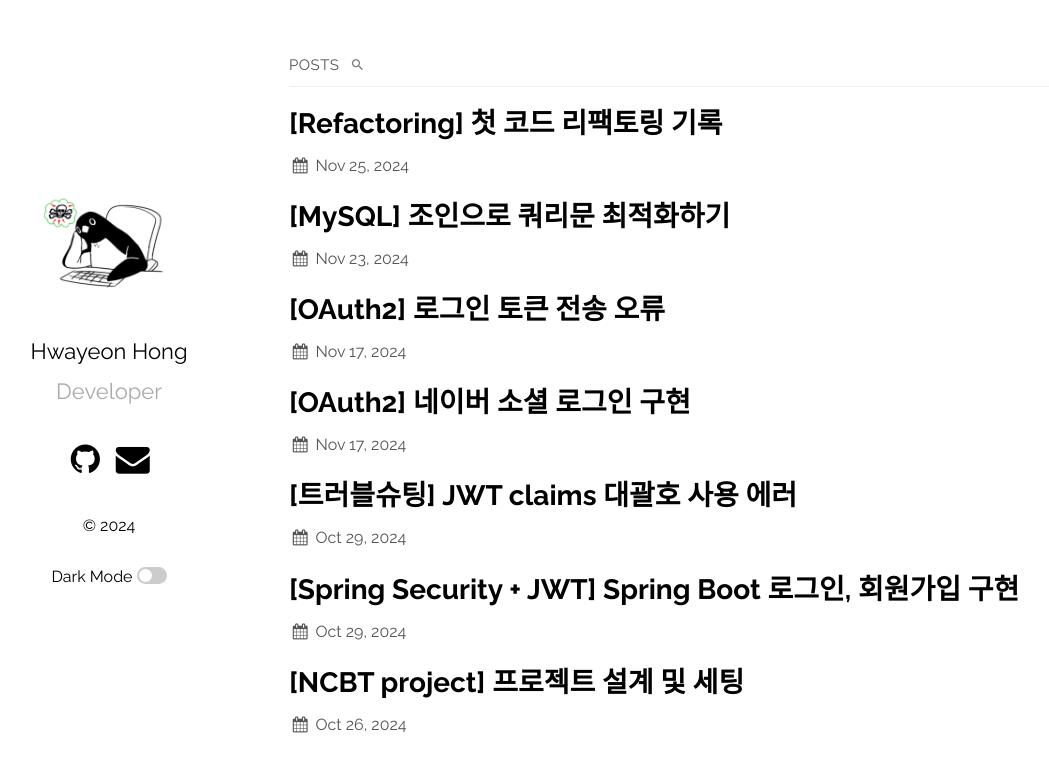
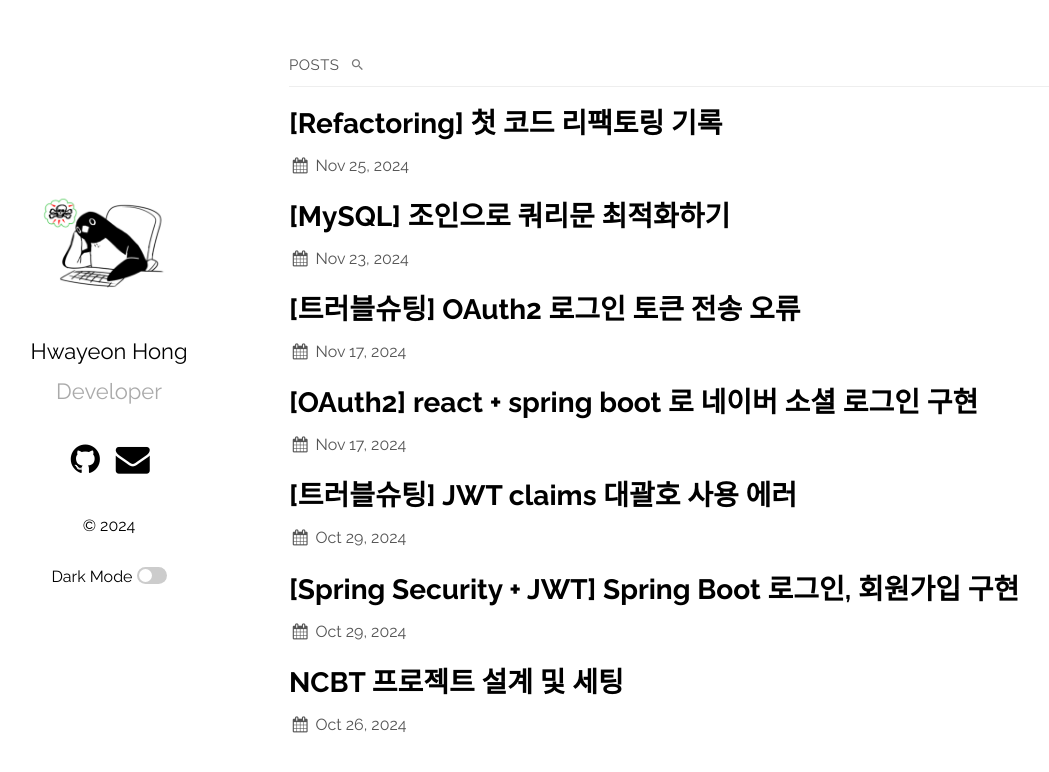
Before and after one commit to ghkdusghd/ghkdusghd.github.io, a Jekyll site: the page built from index.md, in a window 1280 px wide. Shown: the top 772 px of the page, without its empty margins (76-1125 px from the left). Built offline with Jekyll 4.4.1, drawn with Linux system fonts in a browser that asks for light colours.

Commit message:
UPDATE : 글 제목 수정

```diff
--- a/_posts/Projects/NCBT/2024-11-17-naver-login.md
+++ b/_posts/Projects/NCBT/2024-11-17-naver-login.md
@@ -1,5 +1,5 @@
 ---
-title: "[OAuth2] 네이버 소셜 로그인 구현"
+title: "[OAuth2] react + spring boot 로 네이버 소셜 로그인 구현"
 excerpt: "-"
 
 writer: Hwayeon Hong
--- a/_posts/TroubleShooting/2024-11-17-social-login.md
+++ b/_posts/TroubleShooting/2024-11-17-social-login.md
@@ -1,5 +1,5 @@
 ---
-title: "[OAuth2] 로그인 토큰 전송 오류"
+title: "[트러블슈팅] OAuth2 로그인 토큰 전송 오류"
 excerpt: "-"
 
 writer: Hwayeon Hong
```
Also changed, not shown: _posts/Projects/NCBT/2024-10-26-setting.md (+3 -3 lines).
